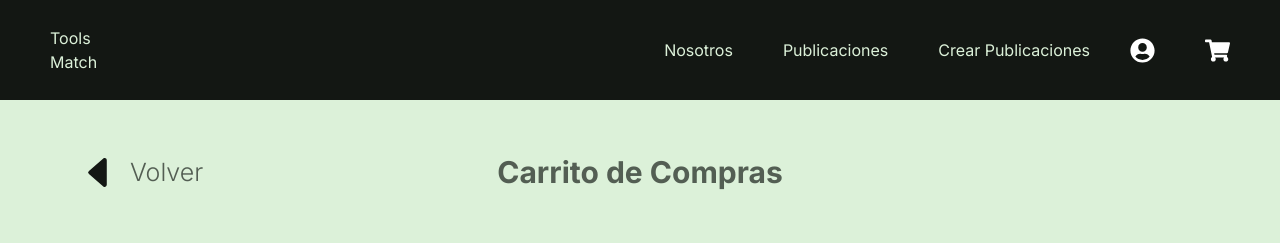
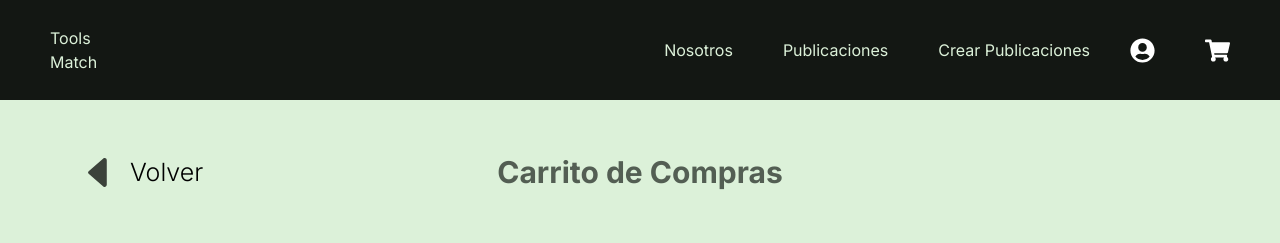
Before and after one commit to Jefersonsteven/tools-match, a Next.js app: page /cart in a window 1280 px wide. Shown: the top 243 px of the page. Built offline with nearby package versions, Linux system fonts and the light colour scheme.

Commit message:
fixing Back Button

```diff
--- a/src/components/back/Back.module.css
+++ b/src/components/back/Back.module.css
@@ -6,23 +6,25 @@
   cursor: pointer;
   margin-top: 50px;
   margin: 50px 0 0 50px;
-}
-.backContainer h3 {
-  display: flex;
-  justify-content: center;
-  font-weight: 300;
-  color: var(--black-light);
   align-items: center;
-  gap: 1rem;
 }
 .icon{
   font-size: 4.5rem;
   color: var(--black-light);
+  opacity: 0.8;
 }
 .title{
+  display: flex;
+  justify-content: center;
   font-size: 2.5rem;
-  color: var(--black-light);
+  color: black;
+  font-weight: 300;
+  align-items: center;
+  gap: 1rem;
 }
 .title:hover{
-  font-weight: 600;
+  font-weight: 700;
 }
+.icon:hover{
+  opacity: 1;
+}
```
